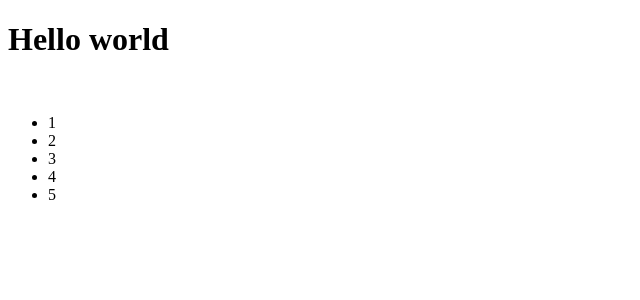
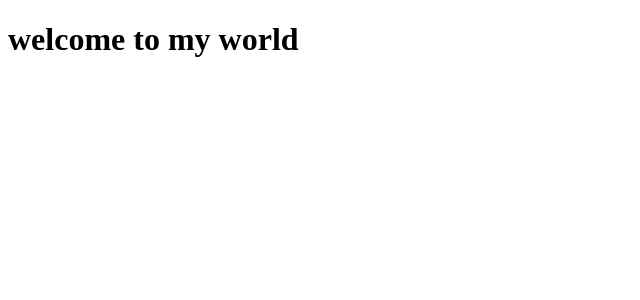
Before and after one commit to Gaurav-jain-21/React-Demo-, a React (Vite) app: page / in a window 1280 px wide. Shown: the top 300 px of the page, without its empty margins (0-640 px from the left). Built offline with nearby package versions, Linux system fonts and the light colour scheme.

Commit message:
this is my starting page

```diff
--- a/src/App.jsx
+++ b/src/App.jsx
@@ -1,11 +1,7 @@
-import First from "./components/First.jsx";
-import ListApp from "./components/ListApp.jsx";
-const App = () => {
+import Greet from "./component1/Greet.jsx";
+const App=()=>{
   return <div>
-       <First/>
-       <br></br>
-       <ListApp/>
-    </div>;
-
-};
+    <Greet/>
+  </div>
+}
 export default App;
--- /dev/null
+++ b/src/component1/Greet.jsx
@@ -0,0 +1,5 @@
+const Greet=()=>{
+    return <h1> welcome to my world</h1>
+
+}
+export default Greet;
```
